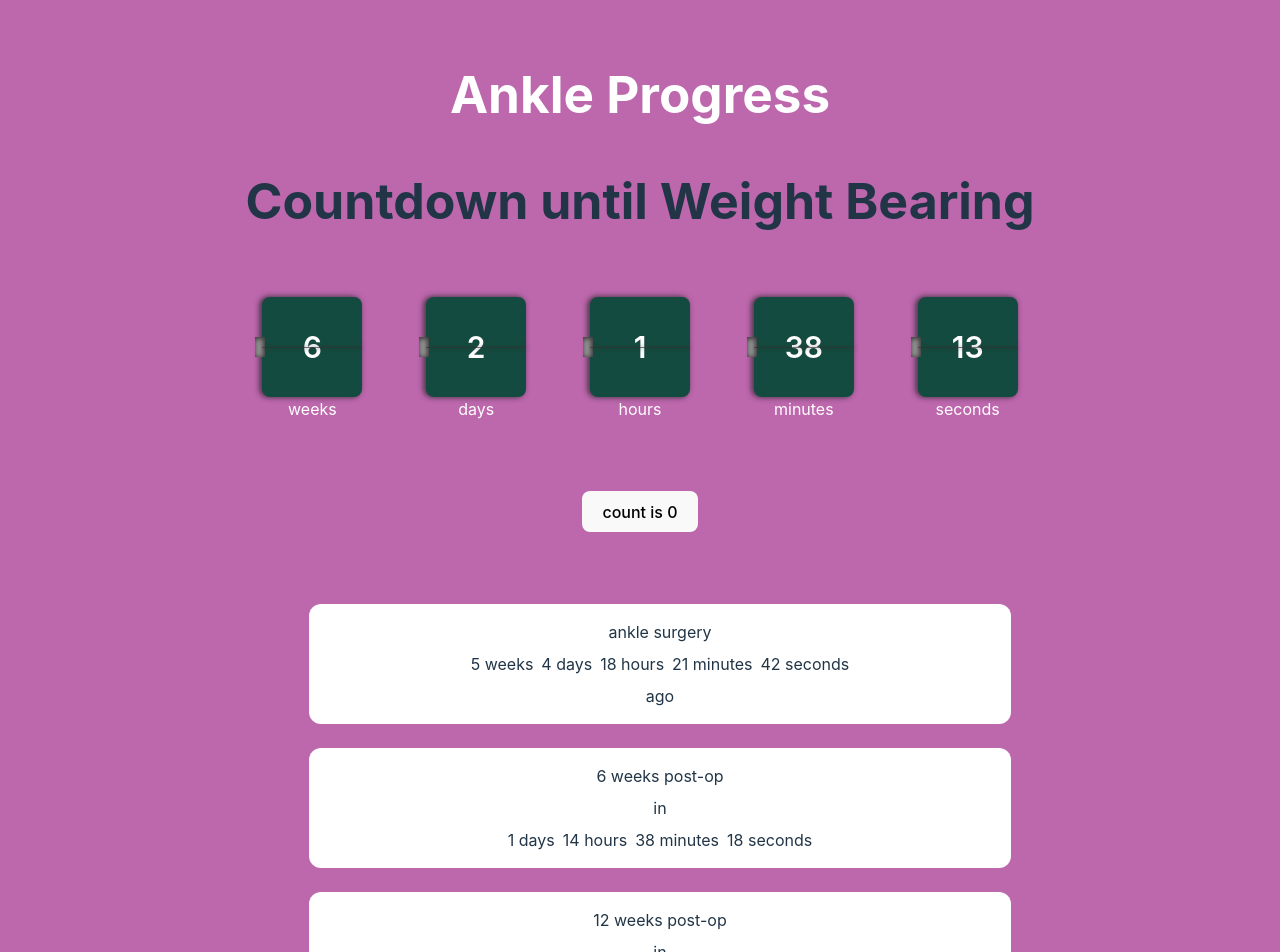
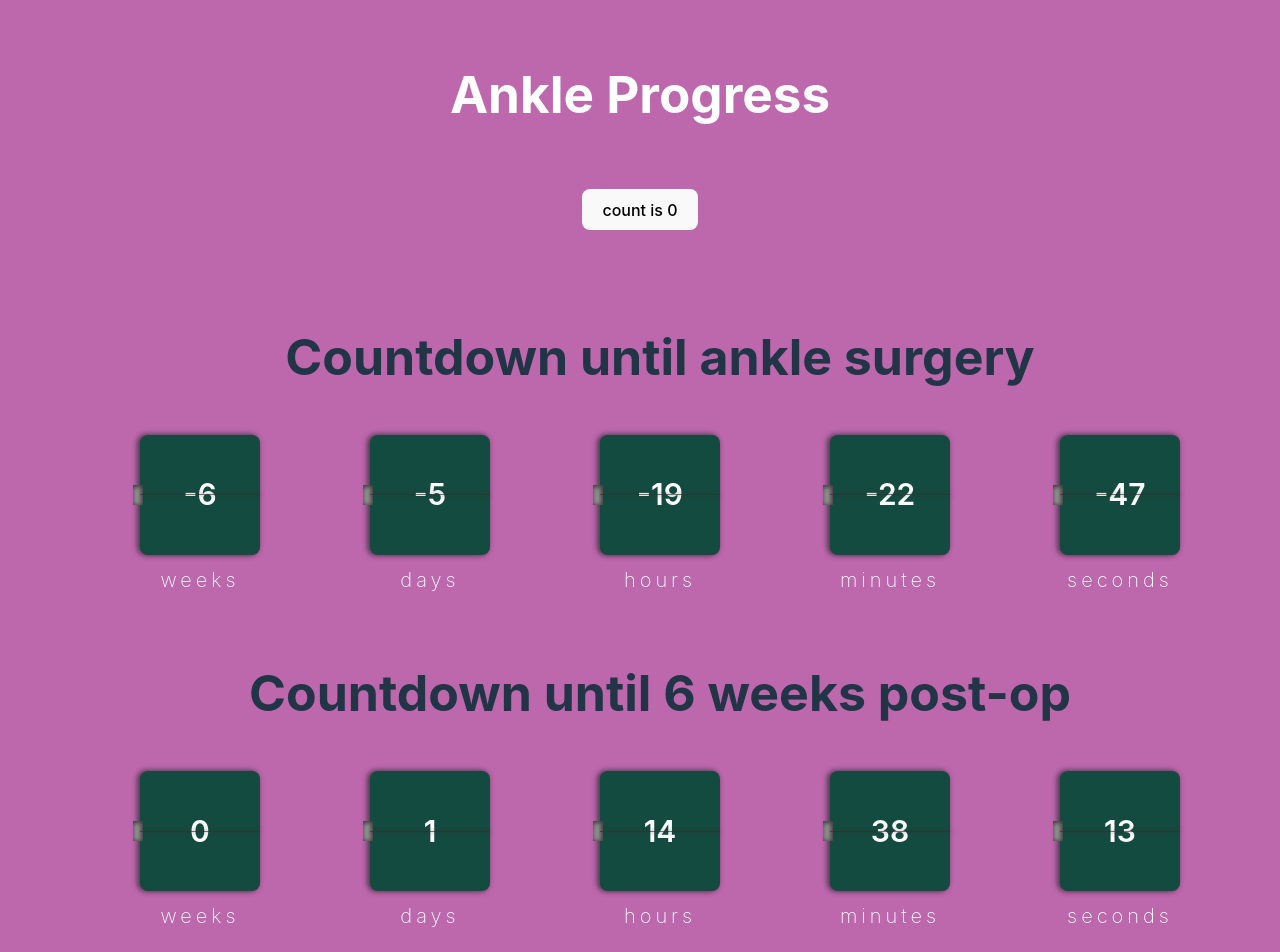
Before and after one commit to remnantsofred/habit-tracker, a React (Vite) app: page / in a window 1280 px wide. Shown: the top 952 px of the page. Built offline with nearby package versions, Linux system fonts and the light colour scheme.

Commit message:
Refactor countdown component

```diff
--- a/src/App.tsx
+++ b/src/App.tsx
@@ -43,7 +43,7 @@ export function App() {
         </a>
       </div>
       <h1 className='main-h1'>Ankle Progress</h1>
-      <Countdown />
+      {/* <Countdown /> */}
       <div className="card">
         <button onClick={() => setCount((count) => count + 1)}>
           count is {count}
@@ -56,9 +56,10 @@ export function App() {
       </p>
       <div>
         <ul>
-          { dummyMilestones.map((milestone)=>
-            { return (<Milestone
+          { dummyMilestones.map((milestone, idx)=>
+            { return (<Countdown
                         milestone={ milestone }
+                        key={idx}
                       />
             )}
           )}
--- a/src/components/Countdown/Countdown.css
+++ b/src/components/Countdown/Countdown.css
@@ -19,7 +19,7 @@
   align-items: center;
   justify-content: center;
   height: 200px;
-  max-width: 150px;
+  max-width: 200px;
   color: white;
 }
 
@@ -31,13 +31,13 @@
   justify-content: center;
   align-items: center;
   border-radius: 8px;
-  width: 100px;
-  height: 100px;
+  width: 120px;
+  height: 120px;
   position: relative;
   box-shadow: -2px 0px 5px 1px #232423ad;
 }
-/*
-@media screen and (min-width: 550px) {
+
+/* @media screen and (min-width: 790px) {
   .countdown .value{
     font-size: 100px;
     height: 200px;
@@ -68,3 +68,10 @@
   background-color: #969696;
   box-shadow: inset -1px 1px 5px 1px #0e0e0ead;
 }
+
+.countdown .label {
+  font-size: 20px;
+  font-weight: 200;
+  letter-spacing: 4px;
+  margin-top: 10px;
+}
--- a/src/components/Countdown/Countdown.tsx
+++ b/src/components/Countdown/Countdown.tsx
@@ -1,10 +1,10 @@
 import React, { useState, useEffect} from "react";
 import './Countdown.css'
 
-const COUNTDOWN_TARGET = new Date("2024-05-23T18:00:00");
+// const COUNTDOWN_TARGET = new Date("2024-05-23T18:00:00");
 
-const getTimeLeft = () => {
-  const totalTimeLeft = COUNTDOWN_TARGET - new Date();
+const getTimeLeft = (date) => {
+  const totalTimeLeft = date - new Date();
   const weeks = Math.floor(totalTimeLeft / (1000 * 60 * 60 * 24 * 7) % 7);
   const days = Math.floor(totalTimeLeft / (1000 * 60 * 60 * 24) % 7);
   const hours = Math.floor(totalTimeLeft / (1000 * 60 * 60) % 24);
@@ -13,12 +13,12 @@ const getTimeLeft = () => {
   return { weeks, days, hours, minutes, seconds}
 }
 
-const Countdown = () => {
+const Countdown = ({milestone}) => {
   const [timeLeft, setTimeLeft] = useState(()=> getTimeLeft());
 
   useEffect(() => {
     const timer = setInterval(() => {
-        setTimeLeft(getTimeLeft())
+        setTimeLeft(getTimeLeft(milestone.date))
       }, 1000)
     return ()=> {
       clearInterval(timer)
@@ -27,7 +27,7 @@ const Countdown = () => {
 
   return (
     <div className="countdown">
-      <h2>Countdown until Weight Bearing</h2>
+      <h2>Countdown until {milestone.name}</h2>
       <div className="content">
         {Object.entries(timeLeft).map(el => {
           const label = el[0];
@@ -41,36 +41,6 @@ const Countdown = () => {
             </div>
           )
         })}
-        {/* <div className="box">
-          <div className="value">
-          <span>{timeLeft.weeks}</span>
-          </div>
-          <span className="label">weeks</span>
-        </div>
-        <div className="box">
-          <div className="value">
-          <span>{timeLeft.days}</span>
-          </div>
-          <span className="label">days</span>
-        </div>
-        <div className="box">
-          <div className="value">
-          <span>{timeLeft.hours}</span>
-          </div>
-          <span className="label">hours</span>
-        </div>
-        <div className="box">
-          <div className="value">
-          <span>{timeLeft.minutes}</span>
-          </div>
-          <span className="label">minutes</span>
-        </div>
-        <div className="box">
-          <div className="value">
-          <span>{timeLeft.seconds}</span>
-          </div>
-          <span className="label">seconds</span>
-        </div> */}
       </div>
 
 
--- a/src/components/Milestone.tsx
+++ b/src/components/Milestone.tsx
@@ -34,8 +34,6 @@ function Milestone (props: IProps) {
     // const totalWeeks = Math.floor(totalDays / 7);
 
     const results = breakDownSeconds(totalSeconds)
-    console.log('results', results)
-    console.log('results seconds left', results['secondsLeft'])
 
     setSeconds(results['secondsLeft']);
     setMinutes(results['minutes']);
```
